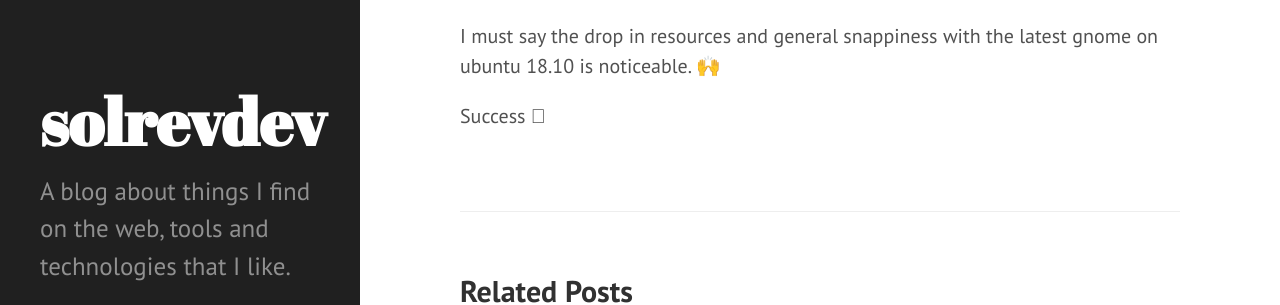
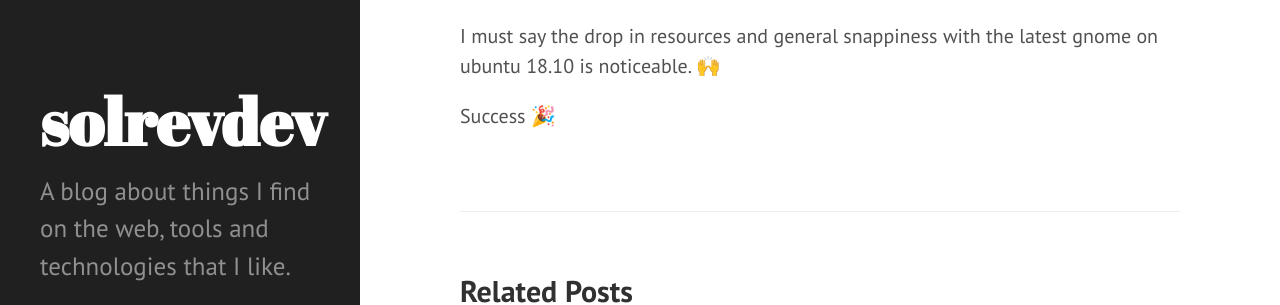
Before and after one commit to solrevdev/solrevdev.github.io, a Jekyll site: the page built from _posts/2019-01-09-ubuntu-18.10-netcore-sdk-2.2-ubuntu-package-not-found.md, in a window 1280 px wide and 900 px high, scrolled down 730 px. Shown: the part 295-600 px from the top of the window. Built offline with Jekyll 4.4.1, drawn with Linux system fonts in a browser that asks for light colours.

```diff
--- a/_posts/2019-01-09-ubuntu-18.10-netcore-sdk-2.2-ubuntu-package-not-found.md
+++ b/_posts/2019-01-09-ubuntu-18.10-netcore-sdk-2.2-ubuntu-package-not-found.md
@@ -41,4 +41,4 @@ So once I had entered the following all was well. Phew!
 
 I must say the drop in resources and general snappiness with the latest gnome on ubuntu 18.10 is noticeable.  🙌
 
-Success 
+Success 🎉
```
